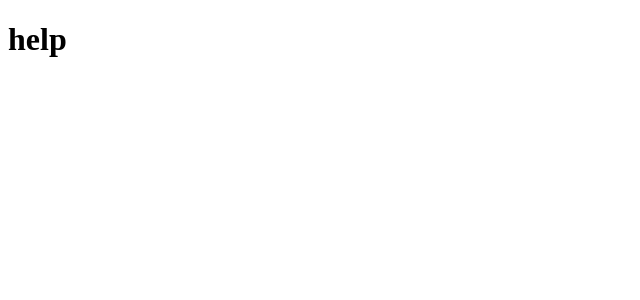
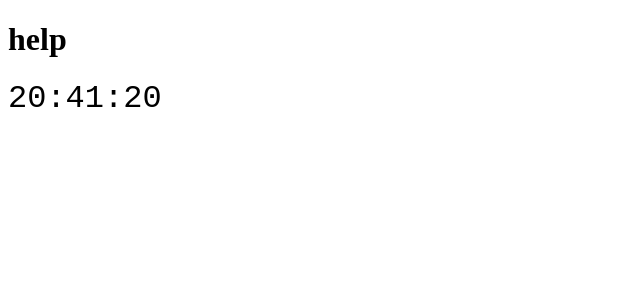
Before and after one commit to anderwya000/schedule, a SvelteKit app: page / in a window 1280 px wide. Shown: the top 300 px of the page, without its empty margins (0-640 px from the left). Built offline with nearby package versions, Linux system fonts and the light colour scheme.

Commit message:
feat: stuff

```diff
--- a/package.json
+++ b/package.json
@@ -16,5 +16,8 @@
 		"@sveltejs/vite-plugin-svelte": "^6.2.0",
 		"svelte": "^5.39.5",
 		"vite": "^7.1.7"
+	},
+	"dependencies": {
+		"dayjs": "^1.11.18"
 	}
 }
--- /dev/null
+++ b/src/lib/components/Clock.svelte
@@ -0,0 +1,21 @@
+<script>
+  import { onMount, onDestroy } from 'svelte';
+  import dayjs from 'dayjs';
+
+  export let format = 'HH:mm:ss';
+  let time = '';
+
+  let interval;
+
+  onMount(() => {
+    // Initialize time right away on mount (client-side only)
+    time = dayjs().format(format);
+    interval = setInterval(() => {
+      time = dayjs().format(format);
+    }, 1000);
+
+    return () => clearInterval(interval);
+  });
+</script>
+
+<span class = "clock">{time}</span>
--- /dev/null
+++ b/src/lib/styles/component.css
@@ -0,0 +1,10 @@
+.clock {
+  text-align: center;
+  font-family: monospace;
+  font-size: 2rem;
+}
+
+.clock .date {
+  font-size: 1rem;
+  color: #aaa;
+}
--- /dev/null
+++ b/src/routes/+layout.js
@@ -0,0 +1,4 @@
+// If you're using a fallback (i.e. SPA mode) you don't need to prerender all
+// pages by setting this here, but should prerender as many as possible to
+// avoid large performance and SEO impacts
+export const prerender = true;
--- a/src/routes/+layout.svelte
+++ b/src/routes/+layout.svelte
@@ -1,11 +1,7 @@
 <script>
-	import favicon from '$lib/assets/favicon.svg';
-
+	import '$lib/styles/component.css';
+    import favicon from '$lib/assets/favicon.svg'
 	let { children } = $props();
-    // If you're using a fallback (i.e. SPA mode) you don't need to prerender all
-    // pages by setting this here, but should prerender as many as possible to
-    // avoid large performance and SEO impacts
-    export const prerender = true;
 </script>
 
 <svelte:head>
--- a/src/routes/+page.svelte
+++ b/src/routes/+page.svelte
@@ -1 +1,6 @@
+<script>
+    import Clock from "$lib/components/Clock.svelte";
+
+</script>
 <h1>help</h1>
+<Clock />
```
Also changed, not shown: static/robots.txt, 1 other file (tests, documents, lock files or other folders).
